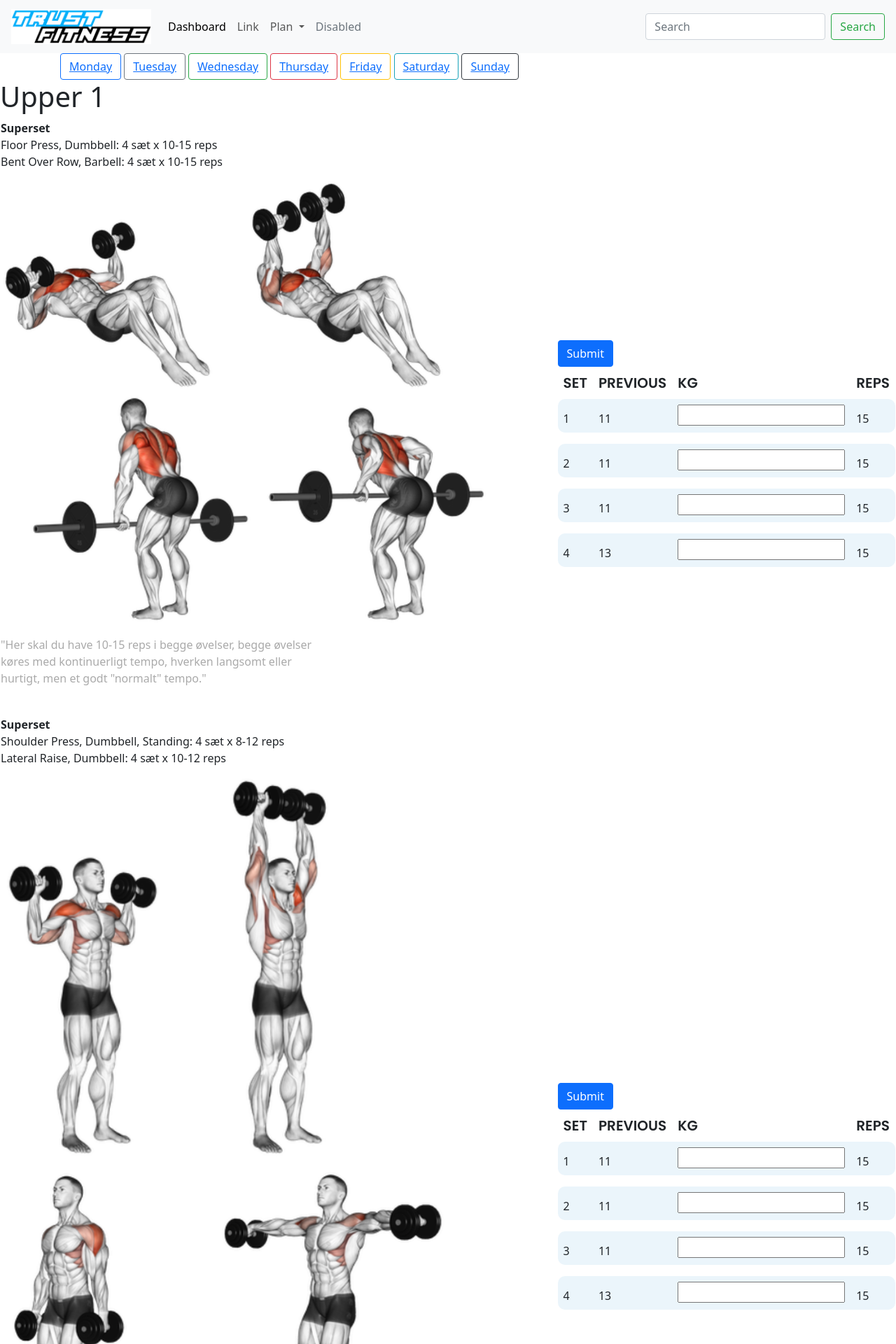
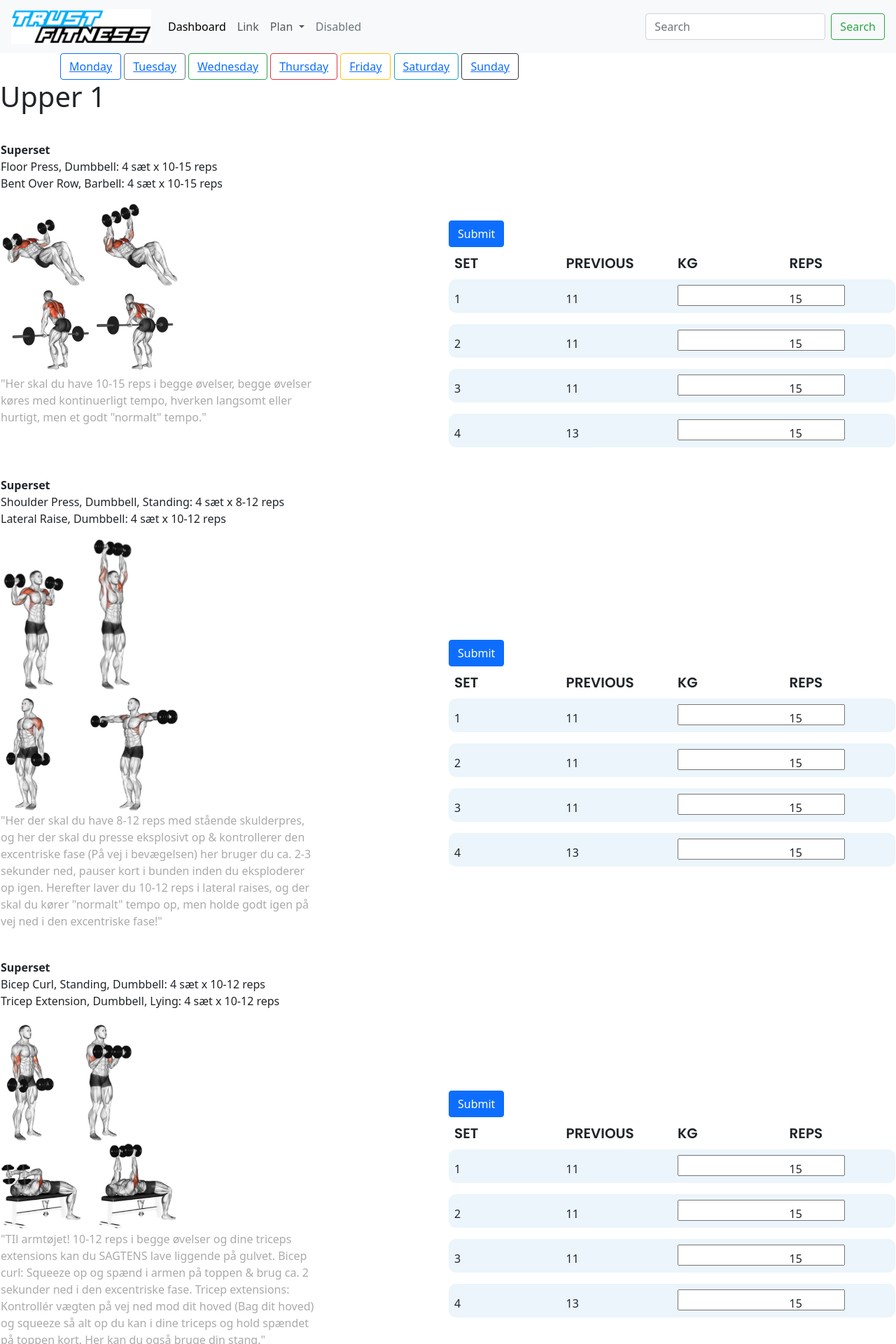
Before and after one commit to ZakriaG/FitnessLog, a Django app: page /workout/monday in a window 1280 px wide. Shown: the top 1920 px of the page at 70% size. Run offline with Django 4.2, Linux system fonts and the light colour scheme; some libraries are stand-ins or nearby versions.

Commit message:
Tables with fixed width

```diff
--- a/workout/static/css/main.css
+++ /dev/null
@@ -1,4 +0,0 @@
-img-with-text {
-  width: 400px,
-  height: auto
-}
--- a/workout/templates/includes/table_workout.html
+++ b/workout/templates/includes/table_workout.html
@@ -1,4 +1,4 @@
-<body oncontextmenu='return false' class='snippet-body'>
+<body oncontextmenu='return false' class='snippet-body' >
 <div class="container rounded mt-5 bg-white p-md-5">
     <div class="table-responsive">
         <form method="POST" id="workout_form">
--- a/workout/templates/workout/monday.html
+++ b/workout/templates/workout/monday.html
@@ -3,6 +3,20 @@
 
 {% block content %}
 {% load static %}
+<style>
+html, body {
+    height: 100%;
+}
+table {
+  table-layout: fixed ;
+  width: 100% ;
+}
+td {
+  width: 25% ;
+}
+</style>
+
+
 
 <h1>Upper 1</h1>
 <body>
@@ -14,11 +28,11 @@
                 Bent Over Row, Barbell: 4 sæt x 10-15 reps</p>
             <div class="imgwithtext">
                 <img src="{% static '/images/workout_illustration/FloorPress_Dumbbell.png' %}"
-                      style="height: 80%; width: 80%;" />
+                      style="height: 40%; width: 40%;" />
             </div>
             <div class="imgwithtext">
                 <img src="{% static '/images/workout_illustration/BentOverRow_Barbell.png' %}"
-                     style="height: 90%; width: 90%;" />
+                     style="height: 40%; width: 40%;" />
                 <p style="word-wrap: break-word; max-width: 50ch; color:rgb(170,170,170);">
                     "Her skal du have 10-15 reps i begge øvelser,
                     begge øvelser køres med kontinuerligt tempo,
@@ -33,7 +47,6 @@
         </td>
     </tr>
 </table>
-</body>
 <br>
 
 <body>
@@ -45,11 +58,11 @@
                 Lateral Raise, Dumbbell: 4 sæt x 10-12 reps</p>
             <div class="imgwithtext">
                 <img src="{% static '/images/workout_illustration/ShoulderPress_Dumbbell.png' %}"
-                     style="height: 60%; width: 60%;" />
+                     style="height: 30%; width: 30%;" />
             </div>
-            <div class="img-with-text">
+            <div class="imgwithtext">
                 <img src="{% static '/images/workout_illustration/LateralRaise_Dumbbell.png' %}"
-                     style="height: 80%; width: 80%;" />
+                     style="height: 40%; width: 40%;" />
                 <p style="word-wrap: break-word; max-width: 50ch; color:rgb(170,170,170);">
                     "Her der skal du have 8-12 reps med stående skulderpres,
                     og her der skal du presse eksplosivt op &
@@ -78,13 +91,13 @@
             <b>Superset</b>
                 <p>Bicep Curl, Standing, Dumbbell: 4 sæt x 10-12 reps<br>
                 Tricep Extension, Dumbbell, Lying: 4 sæt x 10-12 reps</p>
+            <div class="imgwithtext">
+                <img src="{% static '/images/workout_illustration/BicepCurlStanding_Dumbbell.png' %}"
+                     style="height: 30%; width: 30%;" />
+            </div>
             <div class="img-with-text">
-                <img src="{% static '/images/workout_illustration/BicepCurlStanding_Dumbbell.png' %}"
-                     style="height: 60%; width: 60%;" />
-            </div>
-            <div class="img-with-text"">
                 <img src="{% static '/images/workout_illustration/TricepExtension_Dumbbell.png' %}"
-                     style="height: 90%; width: 90%;" />
+                     style="height: 40%; width: 40%;" />
                 <p style="word-wrap: break-word; max-width: 50ch; color:rgb(170,170,170);">
                     "TIl armtøjet! 10-12 reps i begge øvelser og dine triceps
                     extensions kan du SAGTENS lave liggende på gulvet.
@@ -98,7 +111,7 @@
             </div>
         </td>
         <td>
-            <table>
+            <table align="right">
                 {% include "includes/table_workout.html"  with
                 exercise_name="BicepCurlStandingDumbbell_TricepExtensionDumbbellLying" %}
             </table>
@@ -114,9 +127,9 @@
         <td>
             <b>Bent Over Row, Dumbbell</b>
             <p>4 sæt x 12-14 reps</p>
-            <div class="img-with-text">
+            <div class="imgwithtext">
                 <img src="{% static '/images/workout_illustration/BentOverRow_Dumbbell.png' %}"
-                     style="height: 70%; width: 70%;" />
+                     style="height: 45%; width: 45%;" />
                 <p style="word-wrap: break-word; max-width: 50ch; color:rgb(170,170,170);">
                     "Kør 12-14 reps her, du skal helt ned og strække og helt op og klemme!"</p>
             </div>
@@ -138,9 +151,9 @@
         <td>
             <b>Crunch</b>
             <p>5 sæt x 12-30 reps</p>
-            <div class="img-with-text">
+            <div class="imgwithtext">
                 <img src="{% static '/images/workout_illustration/Crunch.png' %}"
-                     style="height: 80%; width: 80%;" />
+                     style="height: 45%; width: 45%;" />
                 <p style="word-wrap: break-word; max-width: 50ch; color:rgb(170,170,170);">
                     "Sidste for i dag, og det bliver helt alm. mavebøjninger,
                     dog kan du OGSÅ svinge benene op på sofaen
```
Also changed, not shown: db.sqlite3.
